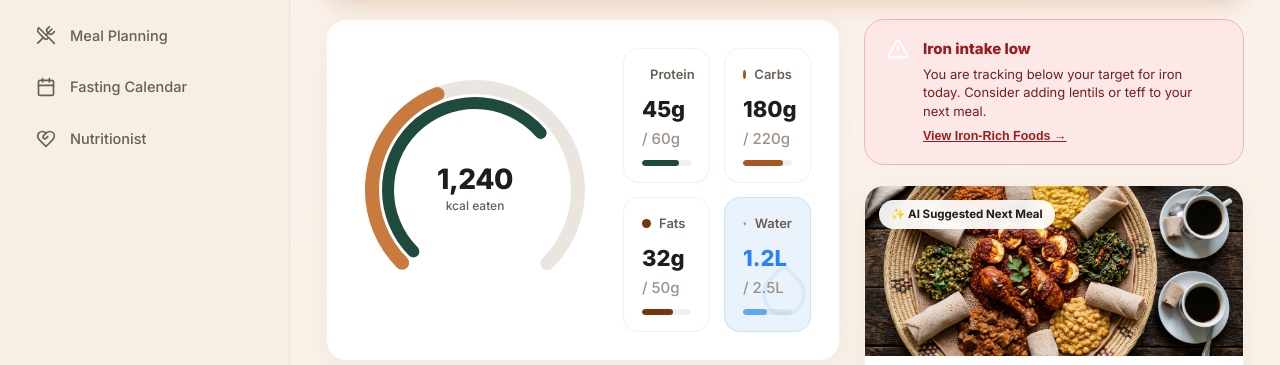
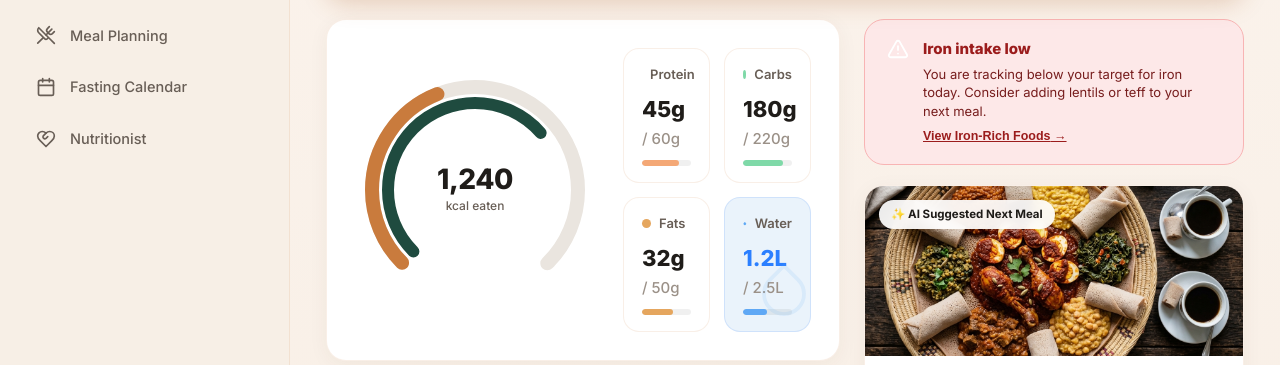
Before and after one commit to EthioNutri/ethionutri-ai, a React (Vite) app in the folder frontend/web-frontend/: page /dashboard in a window 1280 px wide. Shown: the part 243-608 px from the top of the page. Built offline with nearby package versions, Linux system fonts and the light colour scheme; no server answers.

Commit message:
feat: implement core frontend page components including dashboard, auth, and nutritionist AI interface

```diff
--- a/frontend/web-frontend/src/pages/Dashboard.jsx
+++ b/frontend/web-frontend/src/pages/Dashboard.jsx
@@ -78,21 +78,21 @@ const Dashboard = () => {
                 consumed={dailyStats.protein.consumed}
                 target={dailyStats.protein.target}
                 unit={dailyStats.protein.unit}
-                color="#1F4B3F" // Deep Forest Green
+                color="#F4A876" // Terracotta / Peach
               />
               <MacroCard
                 name="Carbs"
                 consumed={dailyStats.carbs.consumed}
                 target={dailyStats.carbs.target}
                 unit={dailyStats.carbs.unit}
-                color="#A8571E" // Terracotta / Earthy Brown
+                color="#7FD9A8" // Mint / Teal-Green
               />
               <MacroCard
                 name="Fats"
                 consumed={dailyStats.fats.consumed}
                 target={dailyStats.fats.target}
                 unit={dailyStats.fats.unit}
-                color="#78350F" // Warm Amber Brown
+                color="#E5A65E" // Warm Amber
               />
               <MacroCard
                 name="Water"
```
